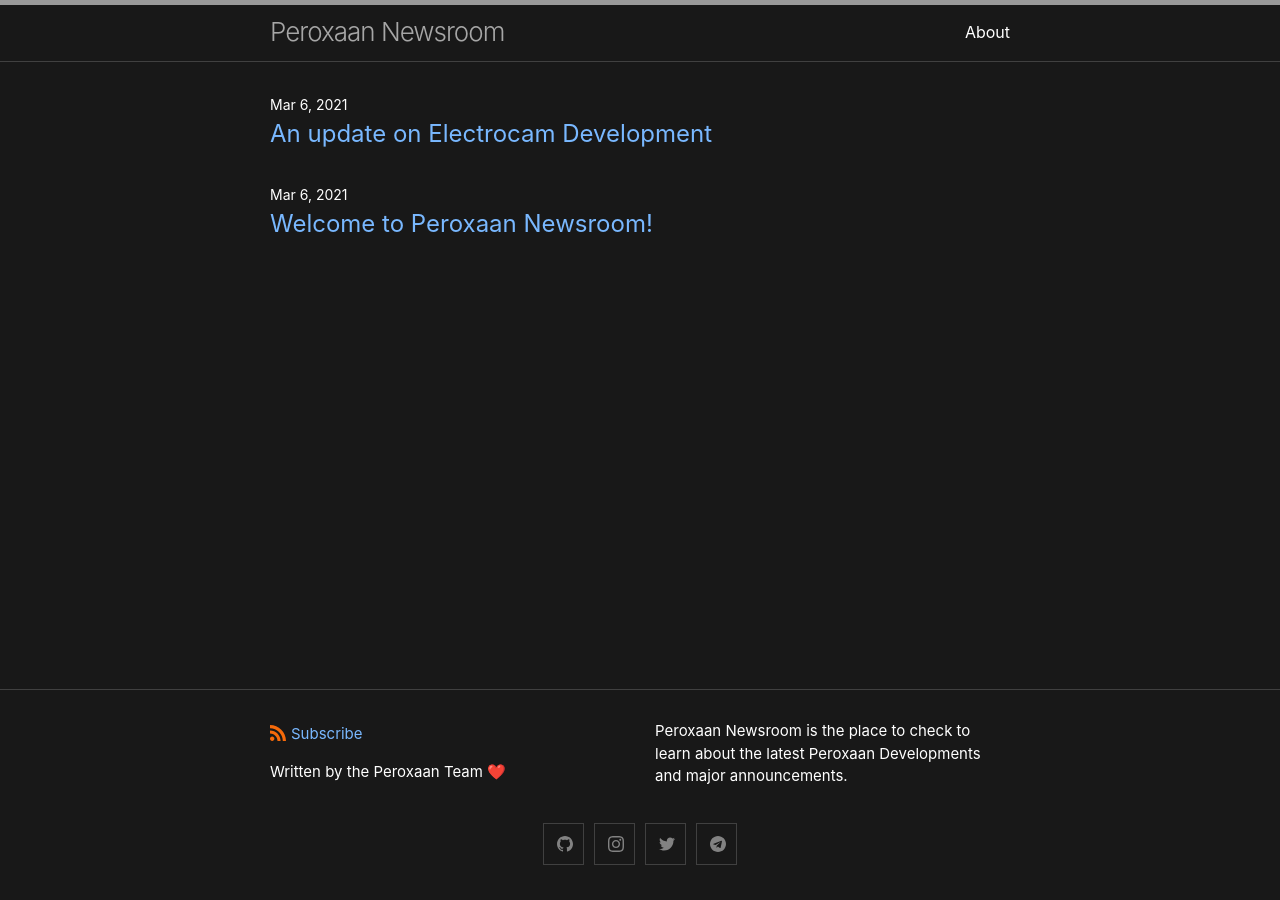
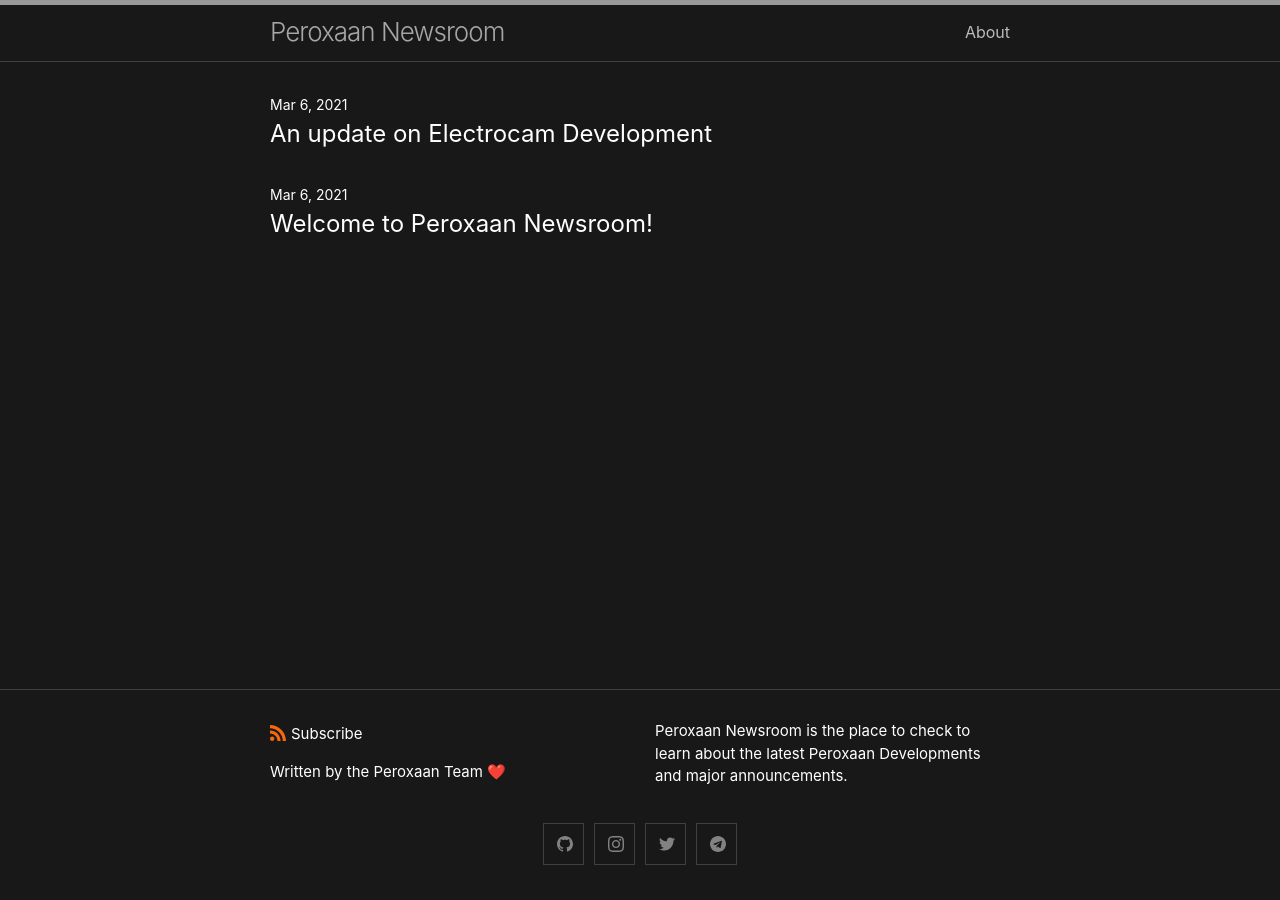
Before and after one commit to Peroxaan/peroxaan-newsroom, a Jekyll site: the page built from index.md, in a window 1280 px wide. Built offline with Jekyll 4.4.1, drawn with Linux system fonts in a browser that asks for light colours.

Commit message:
Update custom-variables.scss

```diff
--- a/_sass/minima/custom-variables.scss
+++ b/_sass/minima/custom-variables.scss
@@ -1,9 +1,10 @@
 // Placeholder to allow overriding predefined variables smoothly.
 
-$text-color: #ffffff;
-$brand-color: #ffffff
+// $text-color: #ffffff;
+
+$brand-color: #ffffff;
+$link-base-color: #ffffff
 
 // $base-font-color: #ffffff
 
 //$code-background-color: #ffffff
-//$link-base-color: #ffffff
```
